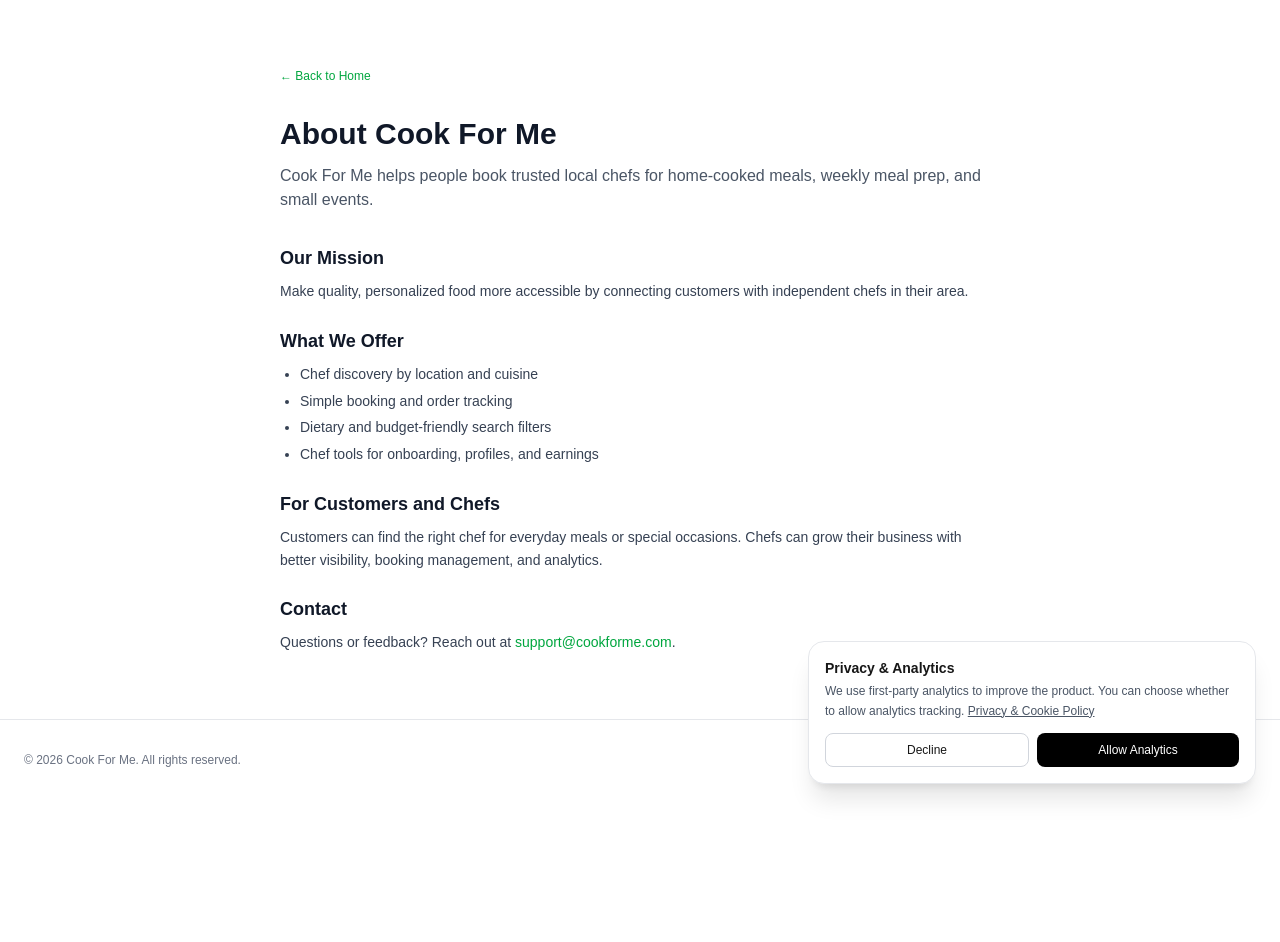
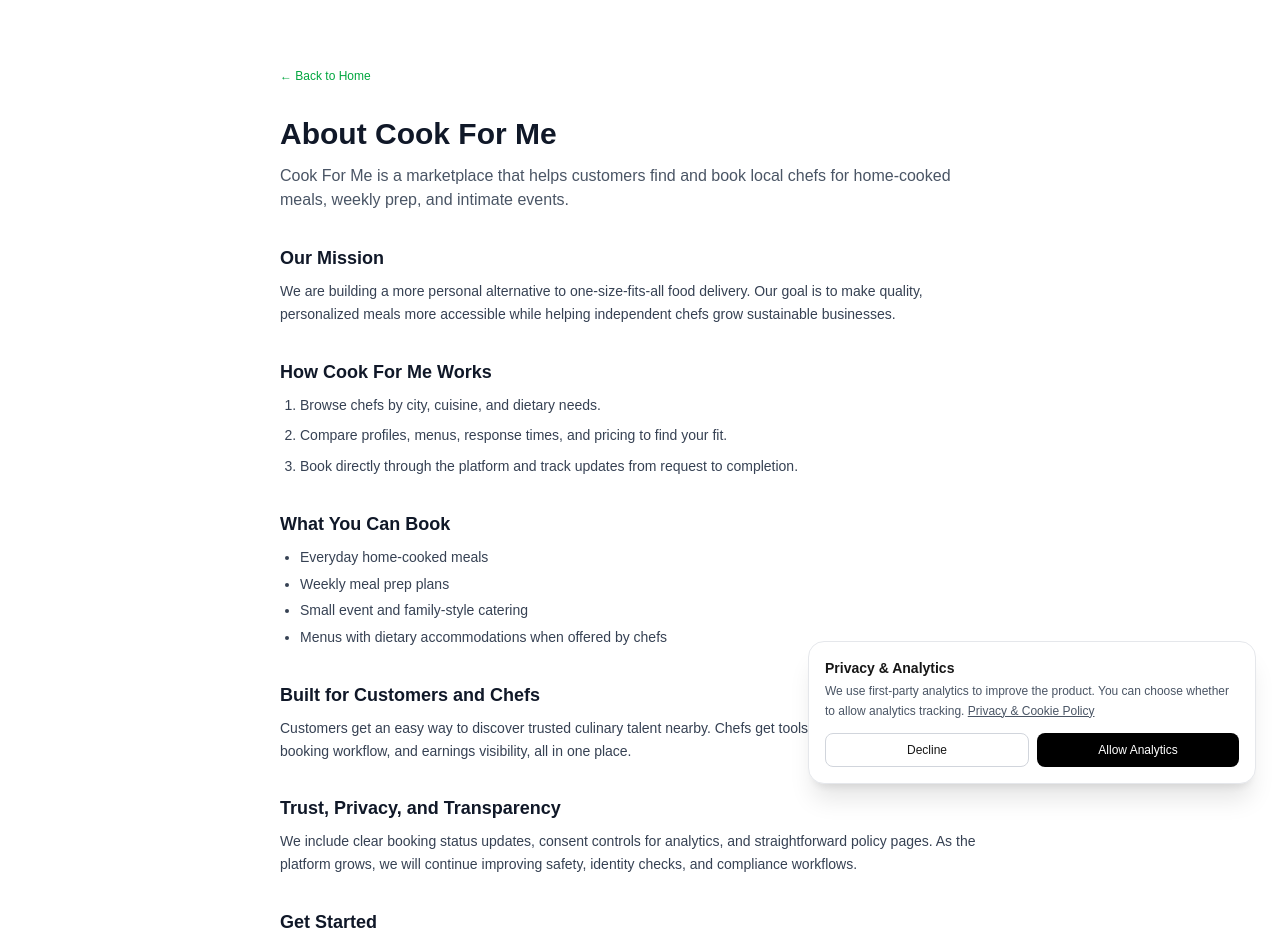
Before and after one commit to Ema9336/cookformeapp, a Next.js app in the folder apps/web/: page /about in a window 1280 px wide. Shown: the top 942 px of the page. Before the commit the page ends 800 px from the top, so only its background shows below. Built offline with nearby package versions, Linux system fonts and the light colour scheme; no server answers.

Commit message:
feat(web): expand about page content

```diff
--- a/apps/web/app/about/page.tsx
+++ b/apps/web/app/about/page.tsx
@@ -15,34 +15,70 @@ export default function AboutPage() {
 
       <h1 className="text-3xl font-bold text-gray-900 dark:text-white mb-3">About Cook For Me</h1>
       <p className="text-base text-gray-600 dark:text-gray-400 mb-8">
-        Cook For Me helps people book trusted local chefs for home-cooked meals, weekly meal prep, and small events.
+        Cook For Me is a marketplace that helps customers find and book local chefs for home-cooked meals, weekly
+        prep, and intimate events.
       </p>
 
-      <section className="space-y-6">
+      <section className="space-y-8">
         <div>
           <h2 className="text-lg font-semibold text-gray-900 dark:text-white mb-2">Our Mission</h2>
           <p>
-            Make quality, personalized food more accessible by connecting customers with independent chefs in their
-            area.
+            We are building a more personal alternative to one-size-fits-all food delivery. Our goal is to make
+            quality, personalized meals more accessible while helping independent chefs grow sustainable businesses.
           </p>
         </div>
 
         <div>
-          <h2 className="text-lg font-semibold text-gray-900 dark:text-white mb-2">What We Offer</h2>
+          <h2 className="text-lg font-semibold text-gray-900 dark:text-white mb-2">How Cook For Me Works</h2>
+          <ol className="list-decimal pl-5 space-y-2">
+            <li>
+              Browse chefs by city, cuisine, and dietary needs.
+            </li>
+            <li>
+              Compare profiles, menus, response times, and pricing to find your fit.
+            </li>
+            <li>
+              Book directly through the platform and track updates from request to completion.
+            </li>
+          </ol>
+        </div>
+
+        <div>
+          <h2 className="text-lg font-semibold text-gray-900 dark:text-white mb-2">What You Can Book</h2>
           <ul className="list-disc pl-5 space-y-1">
-            <li>Chef discovery by location and cuisine</li>
-            <li>Simple booking and order tracking</li>
-            <li>Dietary and budget-friendly search filters</li>
-            <li>Chef tools for onboarding, profiles, and earnings</li>
+            <li>Everyday home-cooked meals</li>
+            <li>Weekly meal prep plans</li>
+            <li>Small event and family-style catering</li>
+            <li>Menus with dietary accommodations when offered by chefs</li>
           </ul>
         </div>
 
         <div>
-          <h2 className="text-lg font-semibold text-gray-900 dark:text-white mb-2">For Customers and Chefs</h2>
+          <h2 className="text-lg font-semibold text-gray-900 dark:text-white mb-2">Built for Customers and Chefs</h2>
           <p>
-            Customers can find the right chef for everyday meals or special occasions. Chefs can grow their business
-            with better visibility, booking management, and analytics.
+            Customers get an easy way to discover trusted culinary talent nearby. Chefs get tools for profile
+            management, booking workflow, and earnings visibility, all in one place.
           </p>
+        </div>
+
+        <div>
+          <h2 className="text-lg font-semibold text-gray-900 dark:text-white mb-2">Trust, Privacy, and Transparency</h2>
+          <p>
+            We include clear booking status updates, consent controls for analytics, and straightforward policy pages.
+            As the platform grows, we will continue improving safety, identity checks, and compliance workflows.
+          </p>
+        </div>
+
+        <div>
+          <h2 className="text-lg font-semibold text-gray-900 dark:text-white mb-2">Get Started</h2>
+          <div className="flex flex-wrap gap-3 mt-2">
+            <Link href="/signup" className="px-4 py-2 rounded-full bg-green-600 text-white text-xs font-semibold hover:bg-green-700 transition">
+              Join as Customer
+            </Link>
+            <Link href="/chef-onboarding" className="px-4 py-2 rounded-full border border-gray-300 dark:border-gray-700 text-xs font-semibold hover:border-gray-500 transition">
+              Become a Chef
+            </Link>
+          </div>
         </div>
 
         <div>
```
